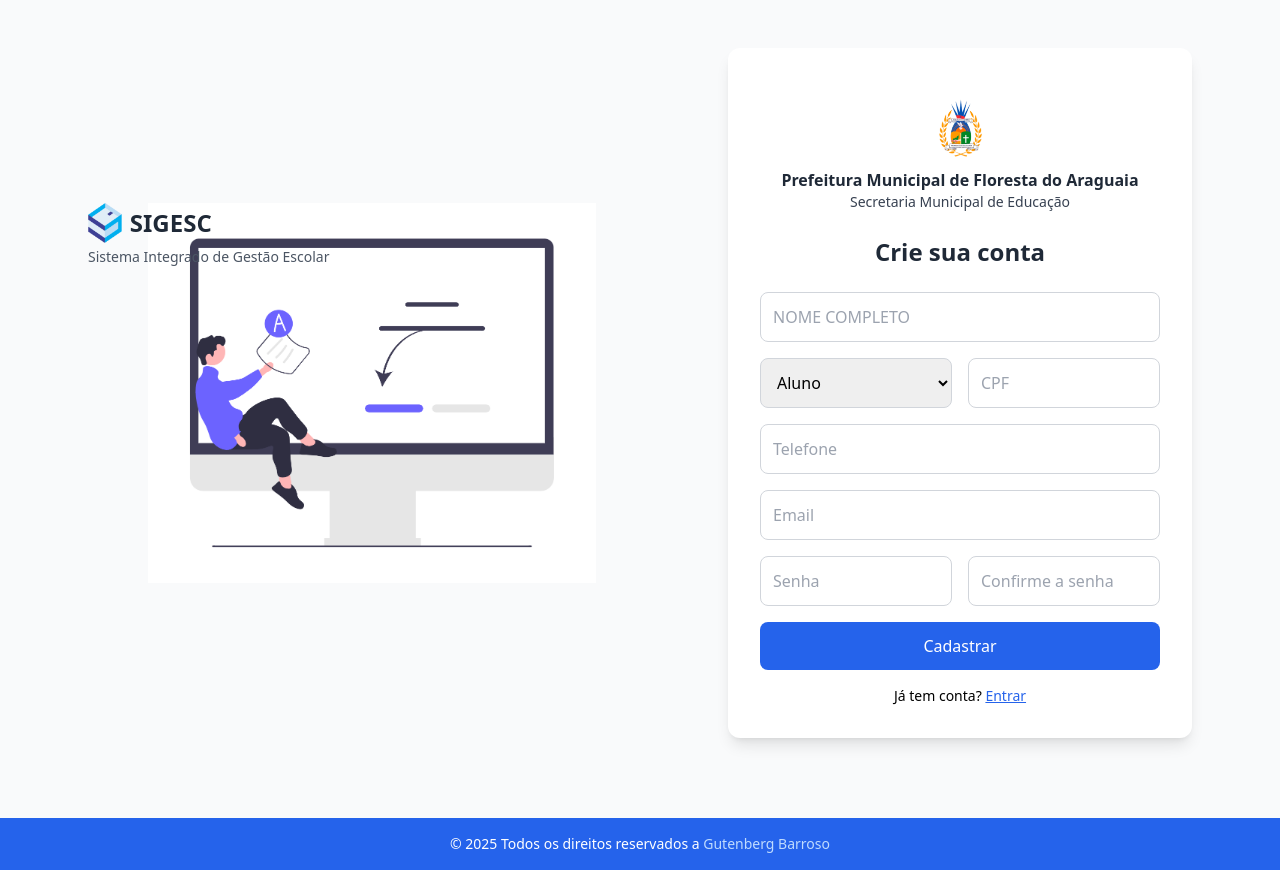
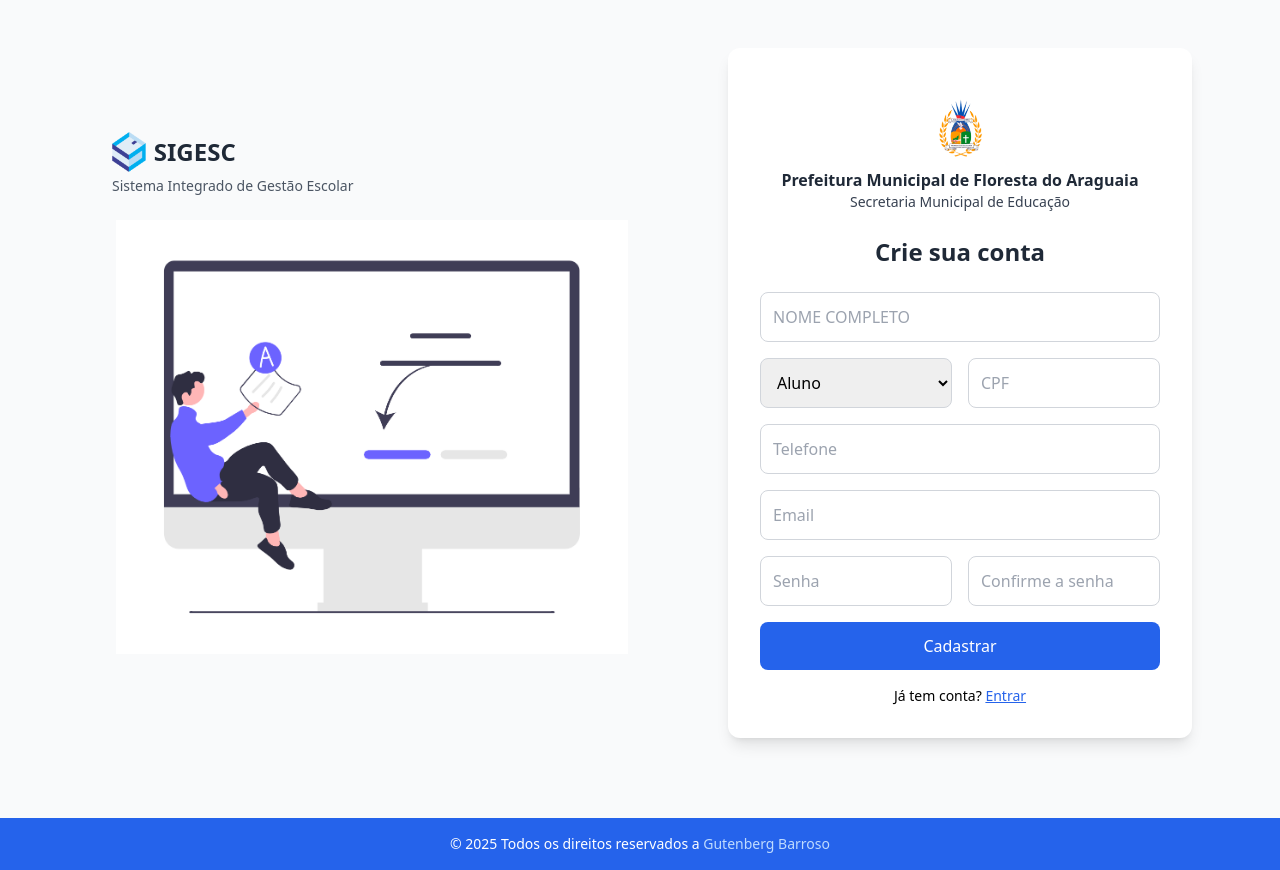
Before and after one commit to gutenberggt/sigesc, a React (Create React App) app: page /cadastro in a window 1280 px wide. Built offline with nearby package versions, Linux system fonts and the light colour scheme; no server answers.

Commit message:
feat: Melhora a estética e o alinhamento da página de cadastro (RegisterPage)

```diff
--- a/src/pages/RegisterPage.js
+++ b/src/pages/RegisterPage.js
@@ -101,14 +101,13 @@ function RegisterPage() {
   };
 
   return (
-    <div className="min-h-screen flex flex-col bg-gray-50"> {/* Fundo levemente cinza */}
-      {/* NOVO CONTAINER para a ilustração e o formulário, que serão flex-row */}
-      {/* Adicionado flex-grow para ocupar o espaço disponível e items-center para centralização vertical */}
+    <div className="min-h-screen flex flex-col bg-gray-50">
       <div className="flex flex-grow flex-col md:flex-row items-center justify-center py-6 md:py-0">
-        {/* Lado esquerdo com imagem e logo */}
-        {/* Adicionado um padding extra (pr-12) para espaçamento entre a imagem e o formulário em telas maiores */}
-        <div className="md:w-1/2 hidden md:flex flex-col justify-center items-center p-6 md:pr-12 relative">
-          <div className="absolute top-6 left-6"> {/* Ajustado top/left para maior espaçamento */}
+        {/* Lado esquerdo com logo e ilustração */}
+        {/* Adicionado flex-col e justify-between para posicionar logo no topo e ilustração centralizada */}
+        <div className="md:w-1/2 hidden md:flex flex-col justify-between items-center p-6 md:pr-12">
+          {/* Container para o Logo SIGESC - Posicionado no topo e alinhado à esquerda */}
+          <div className="w-full pl-6 pt-6 flex-shrink-0"> {/* pl-6 e pt-6 para padding do topo/esquerda */}
             <div className="flex items-center gap-2">
               <img src="/sigesc_log.png" alt="SIGESC Logotipo" className="h-10" />
               <span className="text-2xl font-bold text-gray-800">SIGESC</span>
@@ -117,17 +116,20 @@ function RegisterPage() {
               Sistema Integrado de Gestão Escolar
             </p>
           </div>
-          <img
-            src="/login-ilustracao.png"
-            alt="Ilustração"
-            className="w-4/5 max-w-md" // Removido mt-10 para centralização
-          />
+
+          {/* Ilustração - Agora centralizada e maior */}
+          <div className="flex-grow flex items-center justify-center p-6"> {/* Garante que a imagem cresça e se centralize */}
+            <img
+              src="/login-ilustracao.png"
+              alt="Ilustração"
+              className="w-full max-w-lg" // w-full para preencher o div, max-w-lg para limitar o tamanho
+            />
+          </div>
         </div>
 
         {/* Lado direito com o formulário */}
-        {/* Removido w-full md:w-1/2 do container principal do formulário para permitir flex-grow e centralização */}
-        <div className="flex justify-center items-center px-6 py-12 md:w-1/2 lg:w-2/5"> {/* Ajustado largura para responsividade */}
-          <div className="bg-white shadow-lg rounded-xl p-8 w-full max-w-lg"> {/* Aumentado max-w-md para max-w-lg para um formulário um pouco mais largo */}
+        <div className="flex justify-center items-center px-6 py-12 md:w-1/2 lg:w-2/5">
+          <div className="bg-white shadow-lg rounded-xl p-8 w-full max-w-lg">
             {/* Brasão e textos institucionais */}
             <div className="text-center mb-6 mt-4">
               <img src="/brasao_floresta.png" alt="Brasão" className="mx-auto h-16 mb-2" />
@@ -150,10 +152,9 @@ function RegisterPage() {
               />
 
               {/* Container flexível para Seleção de Perfil e CPF */}
-              {/* Adicionado flex-col md:flex-row para melhor responsividade */}
               <div className="flex flex-col md:flex-row gap-4 mb-4">
                 <select
-                  className="w-full md:w-1/2 p-3 border border-gray-300 rounded-lg" // w-full para mobile, w-1/2 para md e acima
+                  className="w-full md:w-1/2 p-3 border border-gray-300 rounded-lg"
                   value={perfilSelecionado}
                   onChange={(e) => setPerfilSelecionado(e.target.value)}
                   required
@@ -170,7 +171,7 @@ function RegisterPage() {
                 <input
                   type="text"
                   placeholder="CPF"
-                  className="w-full md:w-1/2 p-3 border border-gray-300 rounded-lg" // w-full para mobile, w-1/2 para md e acima
+                  className="w-full md:w-1/2 p-3 border border-gray-300 rounded-lg"
                   value={formatCPF(cpf)}
                   onChange={(e) => setCpf(e.target.value)}
                   maxLength="14"
@@ -199,13 +200,12 @@ function RegisterPage() {
               />
 
               {/* Container flexível para Senha e Confirmar Senha */}
-              {/* Adicionado flex-col md:flex-row para melhor responsividade */}
               <div className="flex flex-col md:flex-row gap-4 mb-4">
                 {/* Campo Senha */}
                 <input
                   type="password"
                   placeholder="Senha"
-                  className="w-full md:w-1/2 p-3 border border-gray-300 rounded-lg" // w-full para mobile, w-1/2 para md e acima
+                  className="w-full md:w-1/2 p-3 border border-gray-300 rounded-lg"
                   value={senha}
                   onChange={(e) => setSenha(e.target.value)}
                   required
@@ -214,7 +214,7 @@ function RegisterPage() {
                 <input
                   type="password"
                   placeholder="Confirme a senha"
-                  className="w-full md:w-1/2 p-3 border border-gray-300 rounded-lg" // w-full para mobile, w-1/2 para md e acima
+                  className="w-full md:w-1/2 p-3 border border-gray-300 rounded-lg"
                   value={confirmarSenha}
                   onChange={(e) => setConfirmarSenha(e.target.value)}
                   required
```
